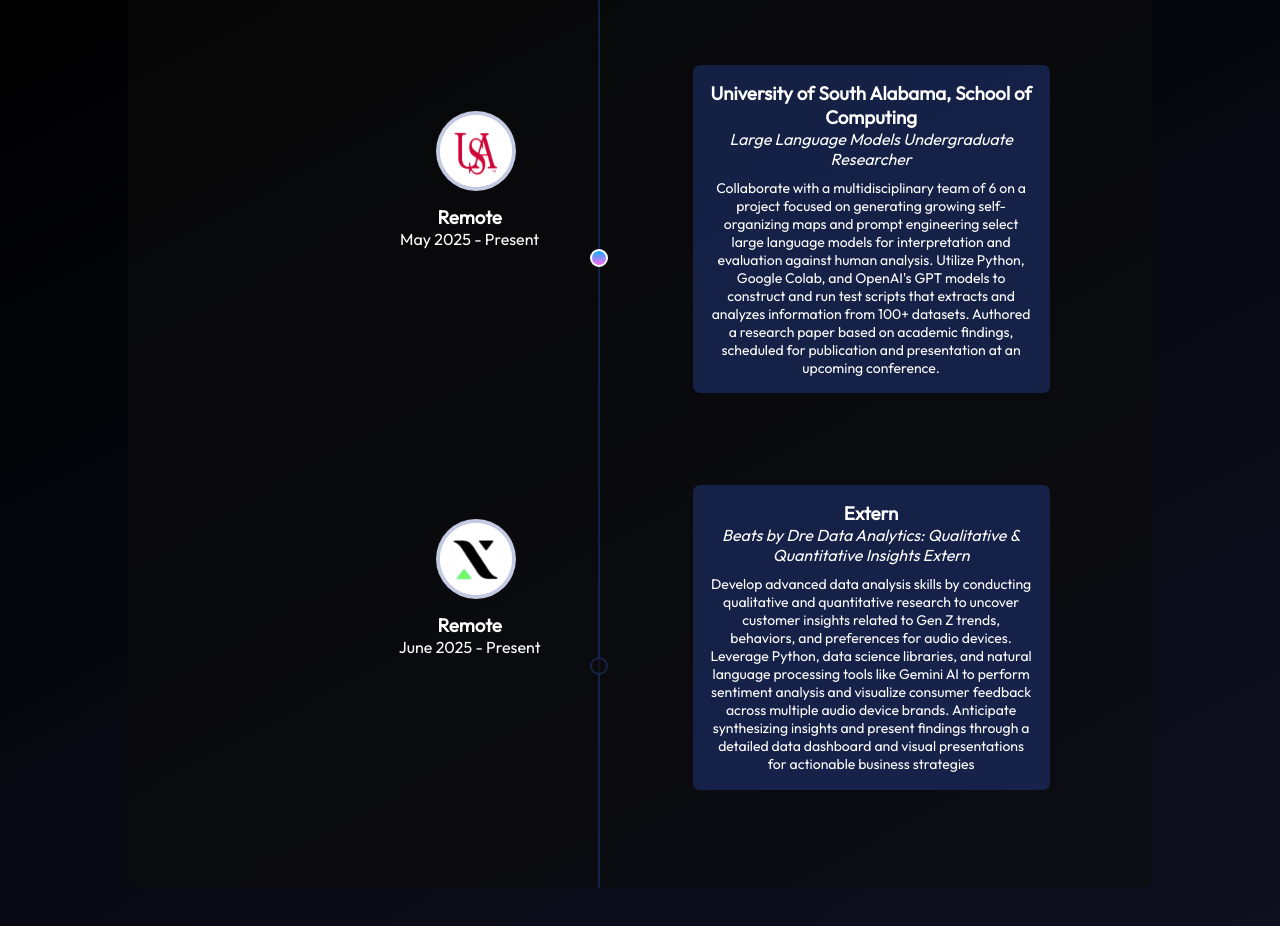
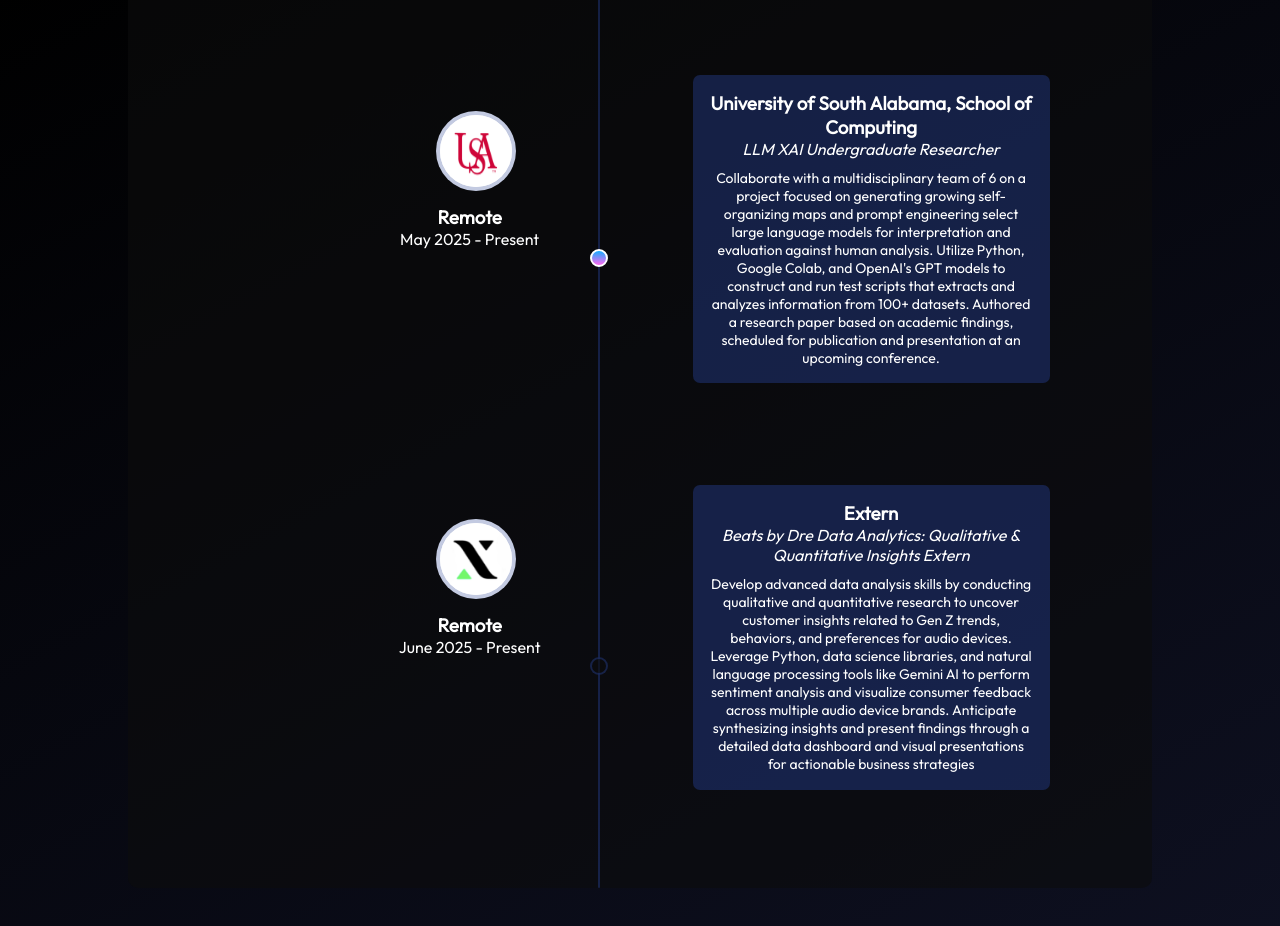
Before and after one commit to md2327/Portfolio, a React (Vite) app: page / in a window 1280 px wide. Shown: the part 1680-2606 px from the top of the page. Built offline with nearby package versions, Linux system fonts and the light colour scheme.

Commit message:
Updated device width to 0.7

```diff
--- a/index.html
+++ b/index.html
@@ -3,7 +3,10 @@
   <head>
     <meta charset="UTF-8" />
     <link rel="icon" type="image/png" href="/browserIcon.png" />
-    <meta name="viewport" content="width=device-width, initial-scale=0.5, user-scalable=no">
+    <meta
+      name="viewport"
+      content="width=device-width, initial-scale=0.7, user-scalable=no"
+    />
     <title>Mina Dang Portfolio</title>
   </head>
   <body>
--- a/src/components/data/experiences.json
+++ b/src/components/data/experiences.json
@@ -1,7 +1,7 @@
 [
   {
     "company": "University of South Alabama, School of Computing",
-        "position": "Large Language Models Undergraduate Researcher",
+    "position": "LLM XAI Undergraduate Researcher",
     "imageSrc": "experiences/usa.png",
     "location": "Remote",
     "duration": "May 2025 - Present",
```
Lines whose indentation alone changed are shown as unchanged.
